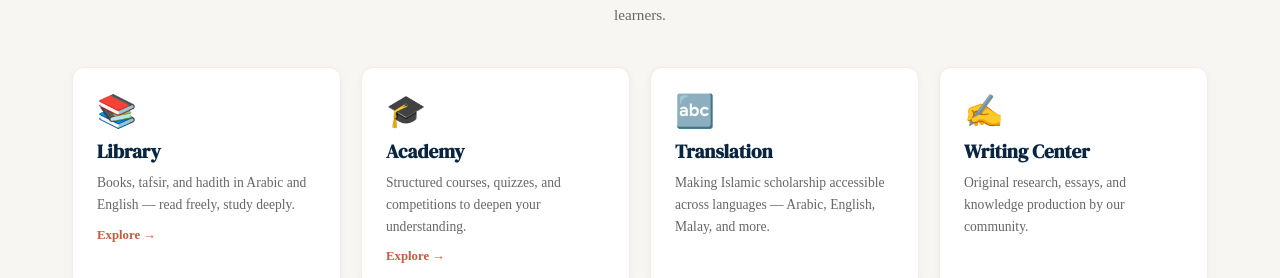
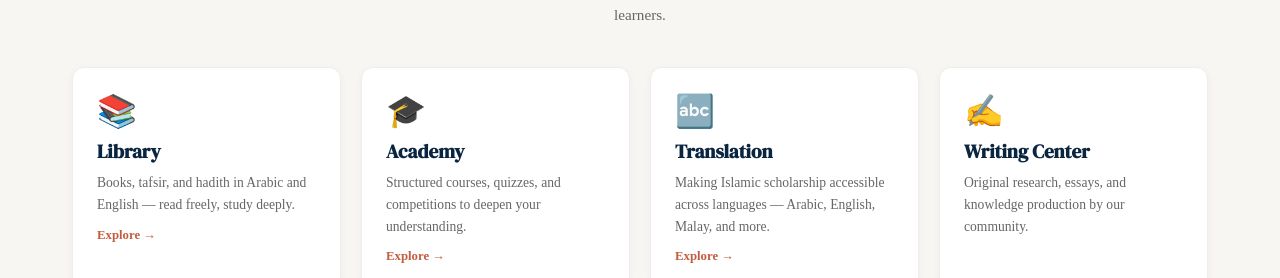
Before and after one commit to facelessmagister/bayt-al-hikmah, a Next.js app: page / in a window 1280 px wide. Shown: the part 674-952 px from the top of the page. Built offline with nearby package versions, Linux system fonts and the light colour scheme; no server answers.

Commit message:
Link home page Translation pillar card to /translation/ page

```diff
--- a/src/app/page.tsx
+++ b/src/app/page.tsx
@@ -127,6 +127,7 @@ export default function HomePage() {
             icon="🔤"
             title="Translation"
             description="Making Islamic scholarship accessible across languages — Arabic, English, Malay, and more."
+            href="/translation/"
           />
           <PillarCard
             icon="✍️"
```
